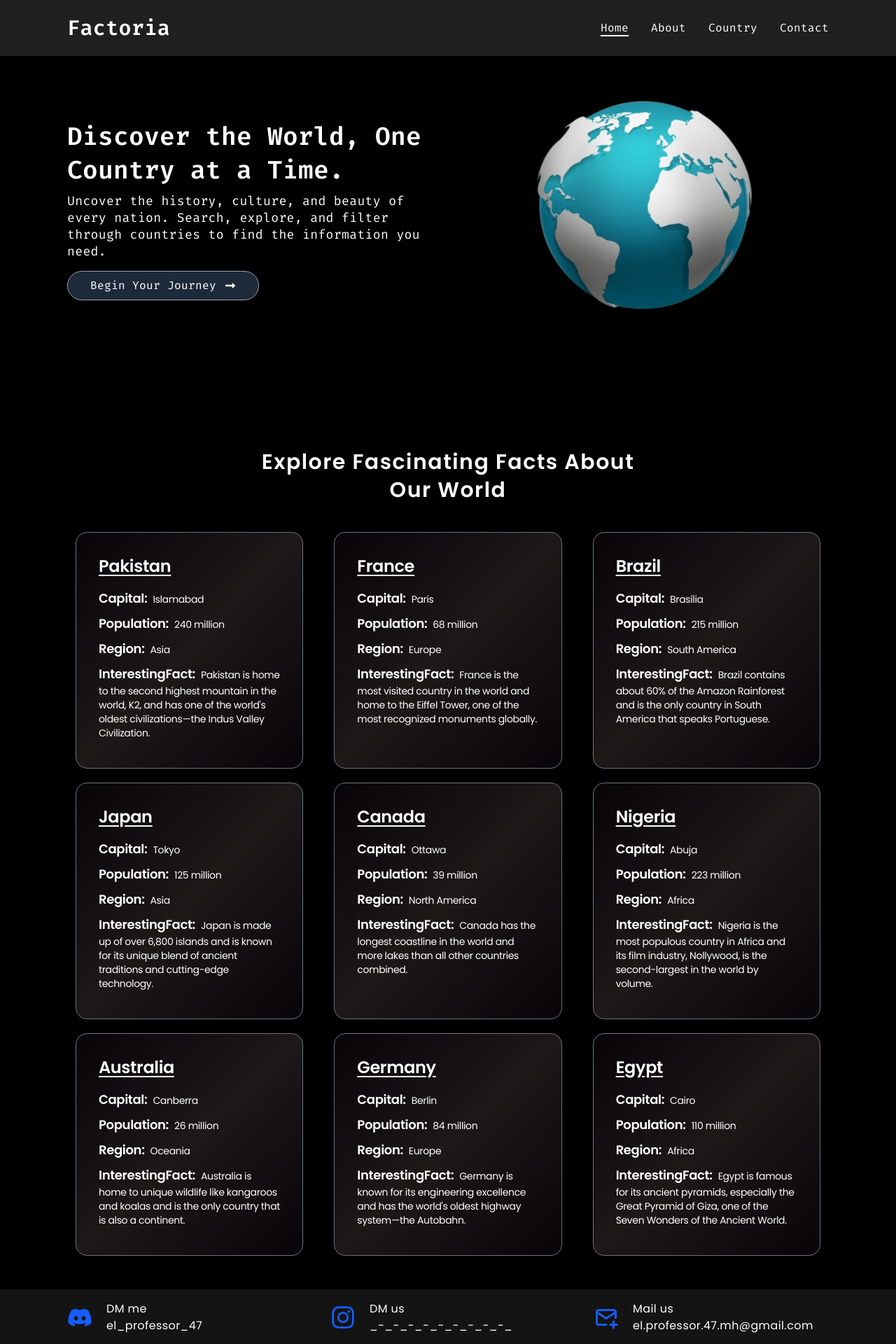
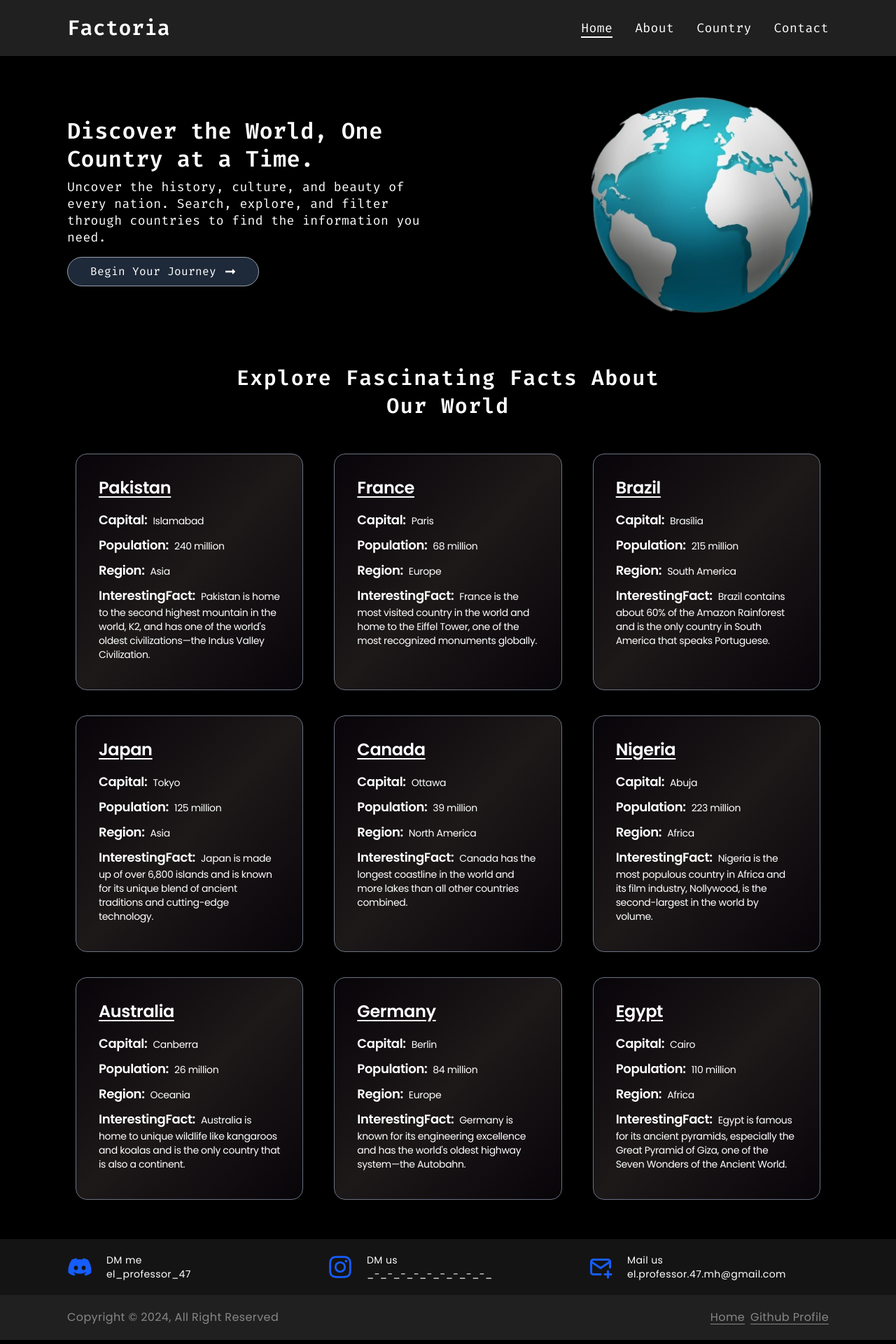
Before and after one commit to elProfessor47/worldFactReactProject, a React (Vite) app: page / in a window 1280 px wide. Shown: the top 1920 px of the page at 70% size. Built offline with nearby package versions, Linux system fonts and the light colour scheme.

Commit message:
add responsive design

```diff
--- a/src/components/UI/Footer.jsx
+++ b/src/components/UI/Footer.jsx
@@ -12,8 +12,8 @@ const Footer = () => {
     TbMailPlus: <TbMailPlus />,
   };
   return (
-    <footer className="h-20 bg-[#151414] font-poppins">
-      <div className="content grid grid-cols-3 gap-10 h-20 items-center">
+    <footer className="bg-[#151414] font-poppins">
+      <div className="content grid grid-cols-1 700:grid-cols-2 700:gap-7 lg:grid-cols-3 text-sm gap-10 items-center py-5">
         {FooterData.map((currObj) => {
           const { title, icon, details } = currObj;
           return (
@@ -27,13 +27,13 @@ const Footer = () => {
           );
         })}
       </div>
-      <div className="bg-[#202020] h-18">
-        <div className="h-18 content grid grid-cols-2 items-center">
-          <div className="text-[#878787]">
+      <div className="bg-[#202020]">
+        <div className="content grid grid-cols-1 lg:grid-cols-2 lg:text-left items-center text-center  gap-2 py-5">
+          <div className="text-[#878787] leading-6">
             Copyright &copy; 2024, All Right Reserved
           </div>
           <div>
-            <ul className="flex gap-5 justify-end text-[#878787]">
+            <ul className="flex flex-col lg:flex-row lg:justify-end gap-2 text-[#878787]">
               <li className="hover:text-white">
                 <NavLink
                   to="/"
--- a/src/components/UI/Header.jsx
+++ b/src/components/UI/Header.jsx
@@ -21,11 +21,11 @@ const Header = () => {
         </NavLink>
 
         <nav className="hidden md:block">
-          <ul className="flex justify-end gap-8 text-white">
+          <ul className="flex justify-end gap-8 text-white text-base lg:text-lg">
             {navItems.map(({ name, path }) => (
               <li key={name}>
                 <NavLink
-                onClick={() => window.scrollTo(0, 0)}
+                  onClick={() => window.scrollTo(0, 0)}
                   to={path}
                   className={({ isActive }) =>
                     isActive ? "border-b-2 border-white" : ""
@@ -54,7 +54,7 @@ const Header = () => {
 
         {showNav && (
           <nav className="absolute left-0 top-20 w-full bg-[#202020] z-50">
-            <ul className="flex items-center flex-col gap-6 py-3 text-white">
+            <ul className="flex items-center flex-col text-[18px] gap-6 py-3 text-white ">
               {navItems.map(({ name, path }) => (
                 <li key={name}>
                   <NavLink
@@ -62,7 +62,10 @@ const Header = () => {
                     className={({ isActive }) =>
                       isActive ? "border-b-2 border-white" : ""
                     }
-                    onClick={() => setShowNav(false)}
+                    onClick={() => {
+                      setShowNav(false);
+                      window.scrollTo(0, 0);
+                    }}
                   >
                     {name}
                   </NavLink>
--- a/src/components/UI/HeroSection.jsx
+++ b/src/components/UI/HeroSection.jsx
@@ -4,10 +4,10 @@ import { NavLink } from "react-router-dom";
 
 const HeroSection = () => {
   return (
-    <main className="mt-20">
-      <div className="content h-auto grid grid-cols-2 items-center py-5 my-6 gap-10">
+    <main className="mt-20 400:text-center 800:text-left">
+      <div className="content h-auto grid grid-cols-1 800:grid-cols-2 items-center py-5 my-6">
         <div>
-          <h1 className="text-4xl leading-12 font-semibold mb-2">
+          <h1 className="text-[28px] lg:text-[32px] leading-10 font-semibold mb-2">
             Discover the World, One Country at a Time.
           </h1>
           <p className="text-lg leading-6 mb-4">
@@ -21,9 +21,9 @@ const HeroSection = () => {
             </button>
           </NavLink>
         </div>
-        <div className="flex items-center justify-center">
+        <div className="flex items-center justify-center lg:justify-end">
           <img
-            className="size-100 object-cover"
+            className="size-70 800:size-80 lg:size-90 mt-4 object-cover"
             src="/images/globe.png"
             alt=""
           />
--- a/src/components/layout/CountryCard.jsx
+++ b/src/components/layout/CountryCard.jsx
@@ -6,7 +6,7 @@ const CountryCard = ({ currCountry }) => {
   const { flags, name, population, region, capital } = currCountry;
 
   return (
-    <li className="flex flex-col justify-center bg-[#2e2e2e] items-center w-65 border border-gray-500 px-5 py-4 rounded-2xl shadow-[1px_1px_5px_2px_#2e2e2e] hover:shadow-[1px_1px_5px_5px_#2e2e2e] duration-300 shadow-gray-500 hover:scale-103 transition-all">
+    <li className="flex flex-col justify-center bg-[#2e2e2e] items-center w-65 450:w-85 600:w-65 700:w-75 900:w-65 1100:w-77 xl:w-65 2xl:w-77 border border-gray-500 px-5 py-4 rounded-2xl shadow-[1px_1px_5px_2px_#2e2e2e] hover:shadow-[1px_1px_5px_5px_#2e2e2e] duration-300 shadow-gray-500 hover:scale-103 transition-all">
       <div>
         <img
           className="object-contain w-60 h-30 my-2"
--- a/src/components/layout/CountryDetails.jsx
+++ b/src/components/layout/CountryDetails.jsx
@@ -36,15 +36,15 @@ const CountryDetails = () => {
   } = country;
 
   return (
-    <div className="content">
-      <div className="grid grid-cols-2 gap-10 h-[96vh] items-center">
+    <div className="content mt-20 p-5">
+      <div className="grid grid-cols-1 text-left justify-items-left items-center">
         {country && (
           <>
-            <div>
-              <img className="size-80 object-contain" src={flags.svg} alt="" />
+            <div className="mt-5">
+              <img className="size-40 object-contain" src={flags.svg} alt="" />
             </div>
-            <div className="flex flex-col gap-2 mt-5">
-              <h1 className="text-4xl font-semibold">{name.official}</h1>
+            <div className="flex flex-col gap-2 text-sm py-5">
+              <h1 className="text-2xl my-5 font-bold tracking-wider">{name.official}</h1>
               <p>
                 <span className="font-semibold underline underline-offset-4">Native names :</span>{" "}
                 {Object.keys(name.nativeName)
@@ -88,7 +88,7 @@ const CountryDetails = () => {
                 )}
               </p>
               <NavLink to="/country">
-                <button className="inline-flex items-center gap-3 bg-gray-800 px-6 py-1 -ml-1 rounded-xl border border-gray-400 cursor-pointer mt-2">Go Back  <FaLongArrowAltRight/> </button>
+                <button className="inline-flex items-center gap-3 bg-gray-800 px-6 py-1 my-1 -ml-1 rounded-xl border border-gray-400 cursor-pointer mt-2">Go Back  <FaLongArrowAltRight/> </button>
               </NavLink>
             </div>
           </>
--- a/src/components/layout/CountryInterestingFacts.jsx
+++ b/src/components/layout/CountryInterestingFacts.jsx
@@ -6,9 +6,9 @@ const CountryInterestingFacts = ({ currCountry }) => {
   return (
     <div
       key={id}
-      className="bg-gradient-to-br from-[#080509] via-[#1d1919] to-[#080509] p-8 mx-3 border border-gray-500 rounded-2xl"
+      className="bg-gradient-to-br from-[#080509] via-[#1d1919] to-[#080509] p-8 mx-3 my-2 border border-gray-500 rounded-2xl"
     >
-      <div className="text-sm tracking-tight">
+      <div className="text-sm tracking-tight min-w-55 700:min-w-58 lg:min-w-52">
         <h1 className="text-2xl mb-4 font-semibold underline underline-offset-4">
           {countryName}
         </h1>
--- a/src/index.css
+++ b/src/index.css
@@ -3,6 +3,15 @@
 
 @theme {
   --font-poppins: "Poppins";
+  --font-fira : "Fira code", sans-serif;
+  --breakpoint-400:400px;
+  --breakpoint-450 : 450px;
+  --breakpoint-500: 500px;
+  --breakpoint-600: 600px;
+  --breakpoint-700: 700px;
+  --breakpoint-800: 800px;
+  --breakpoint-900:900px;
+  --breakpoint-1100:1100px;
 }
 
 @layer base {
--- a/src/pages/About.jsx
+++ b/src/pages/About.jsx
@@ -5,13 +5,13 @@ import CountryInterestingFacts from "../components/layout/CountryInterestingFact
 
 const About = () => {
   return (
-    <div className="content flex flex-col justify-center mt-30 mb-12 font-poppins tracking-wide">
-      <h1 className="text-3xl font-semibold text-center tracking-wider leading-10">
+    <div className="content flex flex-col justify-center mb-12 font-poppins tracking-wide">
+      <h1 className="text-3xl font-fira font-semibold text-center tracking-wider leading-10 mt-25">
         Explore Fascinating Facts About
         <br />
         Our World
       </h1>
-      <div className="content justify-items-center grid grid-cols-3 gap-5 mt-10">
+      <div className="content justify-items-center grid grid-cols-1 700:grid-cols-2 lg:grid-cols-3 gap-5 mt-10">
         {CountriesData.map((currCountry) => {
           return <CountryInterestingFacts key={currCountry.id} currCountry={currCountry}/>
         })}
--- a/src/pages/Country.jsx
+++ b/src/pages/Country.jsx
@@ -36,7 +36,7 @@ const Country = () => {
   );
 
   return (
-    <div className="content min-h-[48.5vh] mt-30 mb-10">
+    <div className="content min-h-[48.5vh] mt-25 mb-10">
       <SearchFilter
         search={search}
         setSearch={setSearch}
@@ -45,7 +45,7 @@ const Country = () => {
         countries={countries}
         setCountries={setCountries}
       />
-      <ul className="grid grid-cols-4 gap-7 justify-items-center">
+      <ul className="grid grid-cols-1 600:grid-cols-2 600:gap-15 900:grid-cols-3 xl:grid-cols-4 gap-7 justify-items-center">
         {filteredCountries.map((currCountry) => {
           return (
             <CountryCard
--- a/src/pages/Home.jsx
+++ b/src/pages/Home.jsx
@@ -6,7 +6,9 @@ const Home = () => {
   return (
     <>
       <HeroSection />
+      <div className="-mt-25">
       <About />
+      </div>
     </>
   );
 };
```
Also changed, not shown: src/components/UI/SearchFilter.jsx (+6 -6 lines), src/pages/Contact.jsx (+7 -7 lines), public/images/globe.png.
